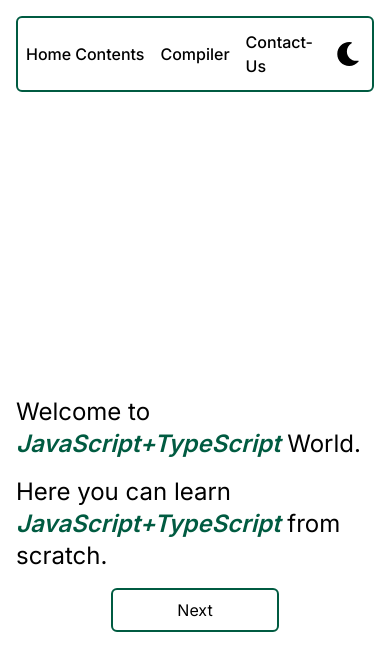
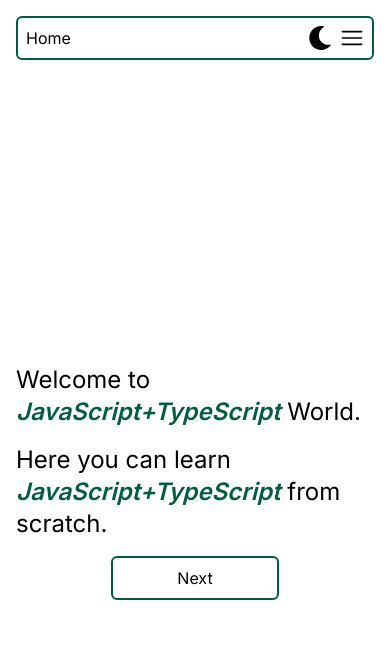
Before and after one commit to Asharalikhan4/JavaScript, a Next.js app in the folder website/: page / in a window 390 px wide. Shown: the top 670 px of the page. Built offline with nearby package versions, Linux system fonts and the light colour scheme.

Commit message:
Mobile navbar added

```diff
--- a/website/src/components/common/Navbar.tsx
+++ b/website/src/components/common/Navbar.tsx
@@ -1,10 +1,53 @@
-import { FC } from "react";
+"use client";
+import { FC, useEffect, useState } from "react";
 import Link from "next/link";
 import ThemeToggle from "@/utils/ThemeToggle";
+import { RxHamburgerMenu } from "react-icons/rx";
+import { IoMdClose } from "react-icons/io";
 
 const Navbar: FC = () => {
+
+    const [mobileMenu, setMobileMenu] = useState<boolean>(false);
+
+    const handleToggleMobileMenu = () => {
+        setMobileMenu(!mobileMenu);
+    };
+
+    const theme = localStorage.getItem("theme");
+
     return (
-        <nav className="flex justify-between items-center font-medium border-2 border-[#005B41] dark:border-violet-500 rounded-md md:px-4 md:py-4 px-2 py-3">
+        <nav className="border-2 border-[#005B41] dark:border-violet-500 rounded-md">
+            <div className="px-2 py-2 flex items-center justify-between md:hidden">
+                <Link href={"/"} className="cursor-pointer transition-colors duration-200 hover:text-[#005B41] hover:dark:text-violet-300">Home</Link>
+                <div className="flex items-center space-x-2">
+                    <ThemeToggle className="transition-colors duration-200 hover:text-[#005B41] hover:dark:text-violet-300 text-2xl" />
+                    {mobileMenu ? (
+                        <IoMdClose className="text-2xl cursor-pointer transition-colors duration-200 hover:text-[#005B41] hover:dark:text-violet-500" onClick={handleToggleMobileMenu} />
+                    ) : (
+                        <RxHamburgerMenu className="text-2xl cursor-pointer transition-colors duration-200 hover:text-[#005B41] hover:dark:text-violet-500" onClick={handleToggleMobileMenu} />
+                    )}
+                </div>
+            </div>
+            {
+                mobileMenu ? (
+                    <div className="relative h-px md:hidden my-2">
+                        <div className={`absolute inset-0 bg-gradient-to-r ${theme === 'dark'
+                                ? 'from-transparent via-violet-500 to-transparent'
+                                : 'from-transparent via-[#005B41] to-transparent'
+                            }`}></div>
+                    </div>
+                ) : (
+                    <></>
+                )
+            }
+            {mobileMenu && (
+                <div className="md:hidden px-2 py-2 space-y-2">
+                    <Link href={"/table-of-contents"} className="block cursor-pointer transition-colors duration-200 hover:text-[#005B41] hover:dark:text-violet-300" onClick={handleToggleMobileMenu}>Contents</Link>
+                    <Link href={"/compiler"} className="block cursor-pointer transition-colors duration-200 hover:text-[#005B41] hover:dark:text-violet-300" onClick={handleToggleMobileMenu}>Compiler</Link>
+                    <Link href={"/contact-us"} className="block cursor-pointer transition-colors duration-200 hover:text-[#005B41] hover:dark:text-violet-300" onClick={handleToggleMobileMenu}>Contact-Us</Link>
+                </div>
+            )}
+            <div className="hidden md:flex justify-between items-center font-medium md:px-4 md:py-4 px-2 py-3">
                 <Link href={"/"} className="cursor-pointer transition-colors duration-200 hover:text-[#005B41] hover:dark:text-violet-300">Home</Link>
                 <div className="flex items-center gap-x-4 px-1">
                     <Link href={"/table-of-contents"} className="cursor-pointer transition-colors duration-200 hover:text-[#005B41] hover:dark:text-violet-300">Contents</Link>
@@ -12,6 +55,7 @@ const Navbar: FC = () => {
                     <Link href={"/contact-us"} className="cursor-pointer transition-colors duration-200 hover:text-[#005B41] hover:dark:text-violet-300">Contact-Us</Link>
                     <ThemeToggle className="transition-colors duration-200 hover:text-[#005B41] hover:dark:text-violet-300 text-2xl" />
                 </div>
+            </div>
         </nav>
     );
 };
```
Lines whose indentation alone changed are shown as unchanged.
